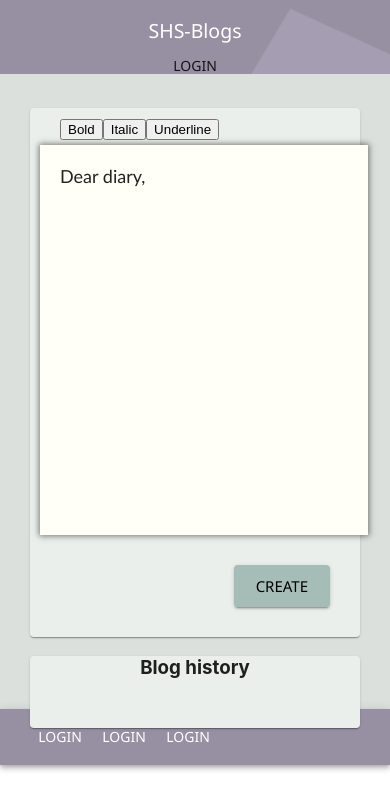
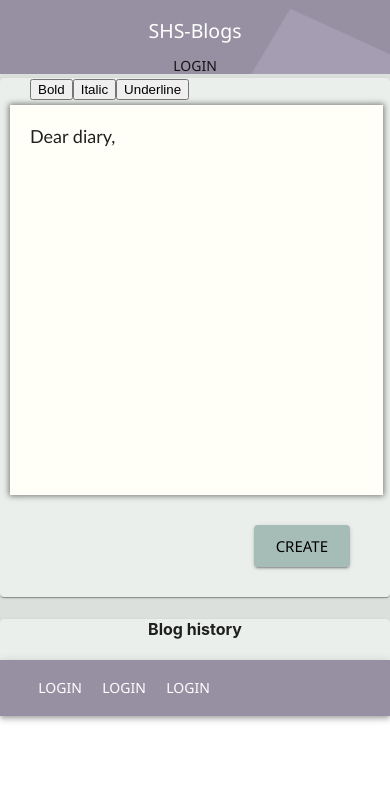
Before and after one commit to HannaTuominen/SHS-Blog, a React (Create React App) app in the folder frontend/: page /new in a window 390 px wide. Shown: the top 810 px of the page. Built offline with nearby package versions, Linux system fonts and the light colour scheme; no server answers.

Commit message:
Update mobile outlook and add addComment to the permitAll in spring http auth.

```diff
--- a/frontend/src/Components/App.js
+++ b/frontend/src/Components/App.js
@@ -8,10 +8,9 @@ import { Box } from '@material-ui/core'
 
 export default class extends Component {
   render() {
-    return <Box bgcolor= "secondary.light"
-    >
+    return <Box bgcolor= "secondary.light"  height="100%" >
           <Header/>
-          <Blogpost/>
+          <Blogpost height="100%"/>
           <Footer />
     </Box>
 
--- a/frontend/src/Components/AuthenticatedRoute.js
+++ b/frontend/src/Components/AuthenticatedRoute.js
@@ -7,7 +7,7 @@ class AuthenticatedRoute extends Component {
     if (AuthenticationService.isUserLoggedIn()) {
       return <Route {...this.props} />
     } else {
-      return <Redirect to="/login" />
+      return <Redirect to="/login" currentPostId={this.state.currentPostId} />
     }
 
   }
--- a/frontend/src/Components/Blogposts/Comments/Comments.js
+++ b/frontend/src/Components/Blogposts/Comments/Comments.js
@@ -30,8 +30,9 @@ class Comments extends Component {
   fetching = (id) => {
 
     // get all the comments
-    fetch("api/getComments/" + id, {
-      credentials: 'same-origin'
+    fetch("api/getComments/" + id,{
+      mode: 'no-cors', // 'cors' by default
+      credentials: "same-origin"
     })
       .then(res => res.json())
       .then(res => {
--- a/frontend/src/Components/Blogposts/NewPost.js
+++ b/frontend/src/Components/Blogposts/NewPost.js
@@ -12,7 +12,11 @@ const useStyles = theme => ({
   paper: {
     padding: "10px 0px 30px 10px",
     margin: "30px 30px 0px 30px",
-    flex:0
+    flex:0,
+    ['@media (max-width:600px)']: { // eslint-disable-line no-useless-computed-key
+      margin: "0px",
+      padding: "0px 10px 30px 10px",
+    }
   },
   leftContainer: {
     flex: 1,
--- a/frontend/src/Components/Blogposts/ReadPost.js
+++ b/frontend/src/Components/Blogposts/ReadPost.js
@@ -13,6 +13,10 @@ const useStyles = theme => ({
     margin: "30px",
     flex: 0,
     height: "100%",
+    ['@media (max-width:600px)']: { // eslint-disable-line no-useless-computed-key
+      margin: "0px",
+      height: "100%",
+    }
   },
   postText: {
     margin: "30px 30px 30px 30px",
--- a/frontend/src/Components/Blogposts/RightPane.js
+++ b/frontend/src/Components/Blogposts/RightPane.js
@@ -14,15 +14,12 @@ const useStyles = theme => ({
     flex: 0,
     ['@media (max-width:1200px)']: { // eslint-disable-line no-useless-computed-key
       margin: "30px 30px 30px 0px",
-      height: "100%",
     },
     ['@media (max-width:780px)']: { // eslint-disable-line no-useless-computed-key
       margin: "30px 30px 0px 0px",
-      height: "100%",
     },
     ['@media (max-width:600px)']: { // eslint-disable-line no-useless-computed-key
-      margin: "0px 30px 30px 30px",
-      height: "100%",
+      margin: "0px 0px 0px 0px"
     }
 //    position: "fixed"
   },
@@ -74,7 +71,7 @@ class RightPane extends Component {
     const { classes } = this.props;
     return <Fragment>
       <Paper className={classes.rightPane}>
-            <h3 align="center" >Blog history</h3>
+            <h4 align="center">Blog history</h4>
 
             <Box>{this.state.data}</Box>
       </Paper>
--- a/frontend/src/Components/Blogposts/WelcomePane.js
+++ b/frontend/src/Components/Blogposts/WelcomePane.js
@@ -14,6 +14,10 @@ const useStyles = theme => ({
     padding: "50px 0px 0px 50px",
     height: 360,
     margin: "30px 30px 0px 30px",
+    ['@media (max-width:600px)']: { // eslint-disable-line no-useless-computed-key
+      margin: "0px",
+      padding: "50px 0px 0px 50px",
+    }
   },
   btn: {
     width: 205
--- a/frontend/src/Components/Blogposts/index.js
+++ b/frontend/src/Components/Blogposts/index.js
@@ -45,7 +45,7 @@ export default class Blogpost extends Component {
               render={(props) => <ReadPost {...props} currentPostId={this.state.currentPostId} callback={this.callback}/>}
             />
             <AuthenticatedRoute
-              path="/edit" render={(props) => <EditPost {...props} currentPostId={this.state.currentPostId} currentPost={this.currentPostText}/>}
+              path="/edit" currentPostId={this.state.currentPostId} render={(props) => <EditPost {...props} currentPostId={this.state.currentPostId} currentPost={this.currentPostText}/>}
             />
             <Route
               path="/new"
--- a/frontend/src/Components/Layouts/Footer.js
+++ b/frontend/src/Components/Layouts/Footer.js
@@ -1,13 +1,29 @@
-import React from 'react'
+import React, {Component} from 'react'
 import AppBar from '@material-ui/core/AppBar';
 import Toolbar from '@material-ui/core/Toolbar';
 import IconButton from '@material-ui/core/IconButton';
 import Typography from '@material-ui/core/Typography';
 import InputBase from '@material-ui/core/InputBase';
 import Button from '@material-ui/core/Button';
+import {withStyles} from "@material-ui/core/styles";
+import AuthenticationService from "../../service/AuthenticationService";
 
-function Footer() {
-  return <AppBar position="static">
+const useStyles = theme => ({
+  footer: {
+    position: "relative",
+    bottom:"0"
+},
+});
+
+class Footer extends Component {
+  constructor(props) {
+    super(props);
+
+  }
+
+  render() {
+    const { classes } = this.props;
+    return <AppBar position="static" className={classes.footer}>
       <Toolbar>
         <IconButton edge="start"color="inherit" aria-label="menu">
         </IconButton>
@@ -18,4 +34,6 @@ function Footer() {
     </AppBar>
   }
 
-export default Footer;
+}
+
+export default withStyles(useStyles) (Footer);
--- a/frontend/src/Components/Layouts/Header.js
+++ b/frontend/src/Components/Layouts/Header.js
@@ -40,6 +40,7 @@ const useStyles = theme => ({
 
     },
     alignItemsAndJustifyContent: {
+        backgroundImage:"img",
         position: 'absolute',
         top: 20,
         flexGrow: 1,
--- a/frontend/src/Components/LoginComponent.js
+++ b/frontend/src/Components/LoginComponent.js
@@ -43,7 +43,7 @@ class LoginComponent extends Component {
         console.log("successfully logged in");
         AuthenticationService.registerSuccessfulLogin(this.state.username, this.state.password)
         this.setState({showSuccessMessage:true})
-        this.props.history.push(`/edit`)
+        this.props.history.push(`/edit` )
       }).catch(() => {
       this.setState({ showSuccessMessage: false })
       this.setState({ hasLoginFailed: true })
```
Also changed, not shown: 1 other file (tests, documents, lock files or other folders). Lines whose indentation alone changed are shown as unchanged.
